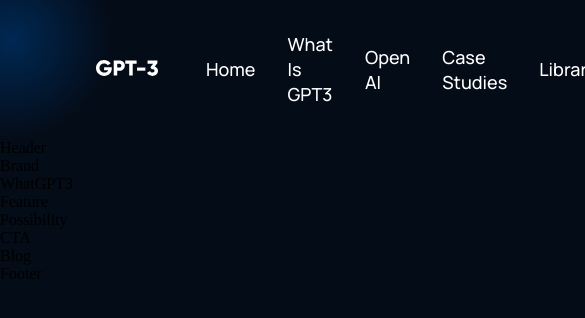
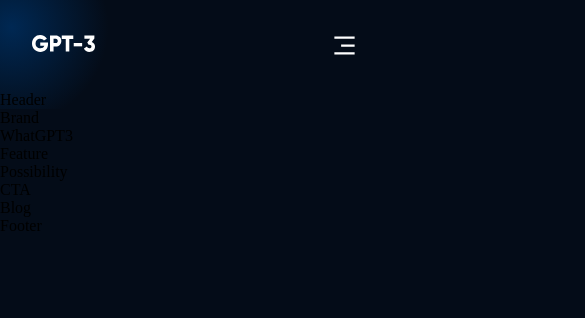
Before and after one commit to chanatinart02/responsive-modern-web-gpt3, a React (Create React App) app: page / in a window 390 px wide. Shown: the top 318 px of the page, 585 px wide, since content can reach past the window. Built offline with nearby package versions, Linux system fonts and the light colour scheme.

Commit message:
responsive NavBar

```diff
--- a/src/components/navbar/Navbar.jsx
+++ b/src/components/navbar/Navbar.jsx
@@ -3,15 +3,9 @@
 import logo from "../../assets/logo.svg";
 import "./navbar.css";
 
-function Navbar() {
-  const [toggleMenu, setToggleMenu] = useState(false);
-  return (
-    <div className="gpt3__navbar">
-      <div className="gpt3__navbar-links">
-        <div className="gpt3__navbar-links_logo">
-          <img src={logo} alt="logo" />
-        </div>
-        <div className="gpt3__navbar-links_container">
+// create Menu link to component
+const Menu = () => (
+  <>
     <p>
       <a href="#">Home</a>
     </p>
@@ -27,6 +21,19 @@
     <p>
       <a href="#">Library</a>
     </p>
+  </>
+);
+
+function Navbar() {
+  const [toggleMenu, setToggleMenu] = useState(false);
+  return (
+    <div className="gpt3__navbar">
+      <div className="gpt3__navbar-links">
+        <div className="gpt3__navbar-links_logo">
+          <img src={logo} alt="logo" />
+        </div>
+        <div className="gpt3__navbar-links_container">
+          <Menu />
         </div>
       </div>
       <div className="gpt3__navbar-sign">
@@ -47,6 +54,18 @@
             onClick={() => setToggleMenu(true)}
           />
         )}
+        {/* support for mobile menu */}
+        {toggleMenu && (
+          <div className="gpt3__navbar-menu_container scale-up center">
+            <div className="gpt3__navbar-menu_container-links">
+              <Menu />
+            </div>
+            <div className="gpt3__navbar-menu_container-links-sign">
+              <p>Sign in</p>
+              <button>Sign up</button>
+            </div>
+          </div>
+        )}
       </div>
     </div>
   );
--- a/src/components/navbar/navbar.css
+++ b/src/components/navbar/navbar.css
@@ -2,12 +2,13 @@
   display: flex;
   justify-content: space-between;
   align-items: center;
+
   padding: 2rem 6rem;
 }
 
 .gpt3__navbar-links {
+  flex: 1;
   display: flex;
-  flex: 1;
   justify-content: flex-start;
   align-items: center;
 }
@@ -17,11 +18,15 @@
 }
 
 .gpt3__navbar-links_logo img {
-  width: 62px;
-  height: 16px;
+  width: 62.56px;
+  height: 16.02px;
 }
 
-.gpt3__navbar-links_container,
+.gpt3__navbar-links_container {
+  display: flex;
+  flex-direction: row;
+}
+
 .gpt3__navbar-sign {
   display: flex;
   justify-content: flex-end;
@@ -37,12 +42,13 @@
   font-size: 18px;
   line-height: 25px;
   text-transform: capitalize;
+
   margin: 0 1rem;
   cursor: pointer;
 }
 
 .gpt3__navbar-sign button,
-.gpt3__navbar-menu container button {
+.gpt3__navbar-menu_container button {
   padding: 0.5rem 1rem;
   color: #fff;
   background: #ff4820;
@@ -55,3 +61,78 @@
   cursor: pointer;
   border-radius: 5px;
 }
+
+/*-----------mobile menu----------------  */
+.gpt3__navbar-menu {
+  margin-left: 1rem;
+
+  display: none;
+  position: relative;
+}
+
+.gpt3__navbar-menu svg {
+  cursor: pointer;
+}
+
+.gpt3__navbar-menu_container {
+  display: flex;
+  justify-content: flex-end;
+  align-items: flex-end;
+  flex-direction: column;
+
+  text-align: end;
+  background: var(--color-footer);
+  padding: 2rem;
+  position: absolute;
+  right: 0;
+  top: 40px;
+  margin-top: 1rem;
+  min-width: 210px;
+  border-radius: 5px;
+  box-shadow: 0px 0px 5px rgba(0, 0, 0, 0.2);
+}
+
+.gpt3__navbar-menu_container p {
+  margin: 1rem 0;
+}
+
+.gpt3__navbar-menu_container-links-sign {
+  display: none;
+}
+
+/*-----------Responsive---------------  */
+/* for Tablet */
+@media screen and (max-width: 1050px) {
+  .gpt3__navbar-links_container {
+    display: none;
+  }
+
+  .gpt3__navbar-menu {
+    display: flex;
+  }
+}
+
+/* for mobile */
+@media screen and (max-width: 700px) {
+  .gpt3__navbar {
+    padding: 2rem 4rem;
+  }
+}
+
+@media screen and (max-width: 550px) {
+  .gpt3__navbar {
+    padding: 2rem;
+  }
+
+  .gpt3__navbar-sign {
+    display: none;
+  }
+
+  .gpt3__navbar-menu_container {
+    top: 20px;
+  }
+
+  .gpt3__navbar-menu_container-links-sign {
+    display: block;
+  }
+}
```
Lines whose indentation alone changed are shown as unchanged.
